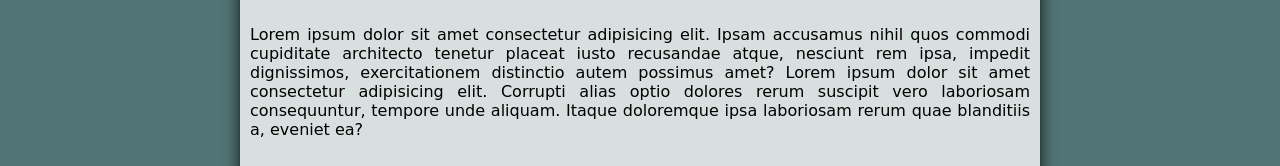
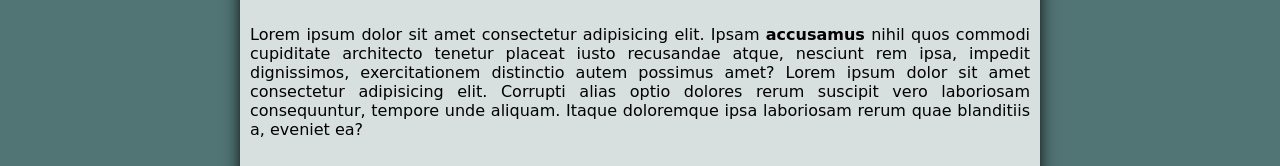
Before and after one commit to vitor-vascon/html-css, a plain HTML site: page desafios/teste03/index.html in a window 1280 px wide. Shown: the part 270-436 px from the top of the page. Drawn offline with Linux system fonts and the light colour scheme; a web font is replaced by a local one.

Commit message:
dei um strong em uma palavra

```diff
--- a/desafios/teste03/index.html
+++ b/desafios/teste03/index.html
@@ -19,7 +19,7 @@
         <h1>Aleatório</h1>
         <p>Lorem ipsum, dolor sit amet <strong>consectetur</strong> adipisicing elit. Amet molestias voluptatibus fuga. Blanditiis excepturi error assumenda impedit in optio commodi ratione voluptate. Delectus nemo modi doloremque totam facilis numquam <strong>laudantium</strong>. Lorem ipsum dolor sit amet consectetur adipisicing<a class="link"> elit&#x1f517.</a> Assumenda, cupiditate eos explicabo ipsa cum cumque reiciendis odit neque eaque impedit libero aperiam nobis distinctio, error, consequuntur quibusdam fugit delectus saepe.</p>
         <br>
-        <p>Lorem ipsum dolor sit amet consectetur adipisicing elit. Ipsam accusamus nihil quos commodi cupiditate architecto tenetur placeat iusto recusandae atque, nesciunt rem ipsa, impedit dignissimos, exercitationem distinctio autem possimus amet? Lorem ipsum dolor sit amet consectetur adipisicing elit. Corrupti alias optio dolores rerum suscipit vero laboriosam consequuntur, tempore unde aliquam. Itaque doloremque ipsa laboriosam rerum quae blanditiis a, eveniet ea?</p>
+        <p>Lorem ipsum dolor sit amet consectetur adipisicing elit. Ipsam <strong>accusamus</strong> nihil quos commodi cupiditate architecto tenetur placeat iusto recusandae atque, nesciunt rem ipsa, impedit dignissimos, exercitationem distinctio autem possimus amet? Lorem ipsum dolor sit amet consectetur adipisicing elit. Corrupti alias optio dolores rerum suscipit vero laboriosam consequuntur, tempore unde aliquam. Itaque doloremque ipsa laboriosam rerum quae blanditiis a, eveniet ea?</p>
 
         <picture>
             <source media="(max-width: 800px)" srcset="imagens/dan-droids-pq.png">
```
